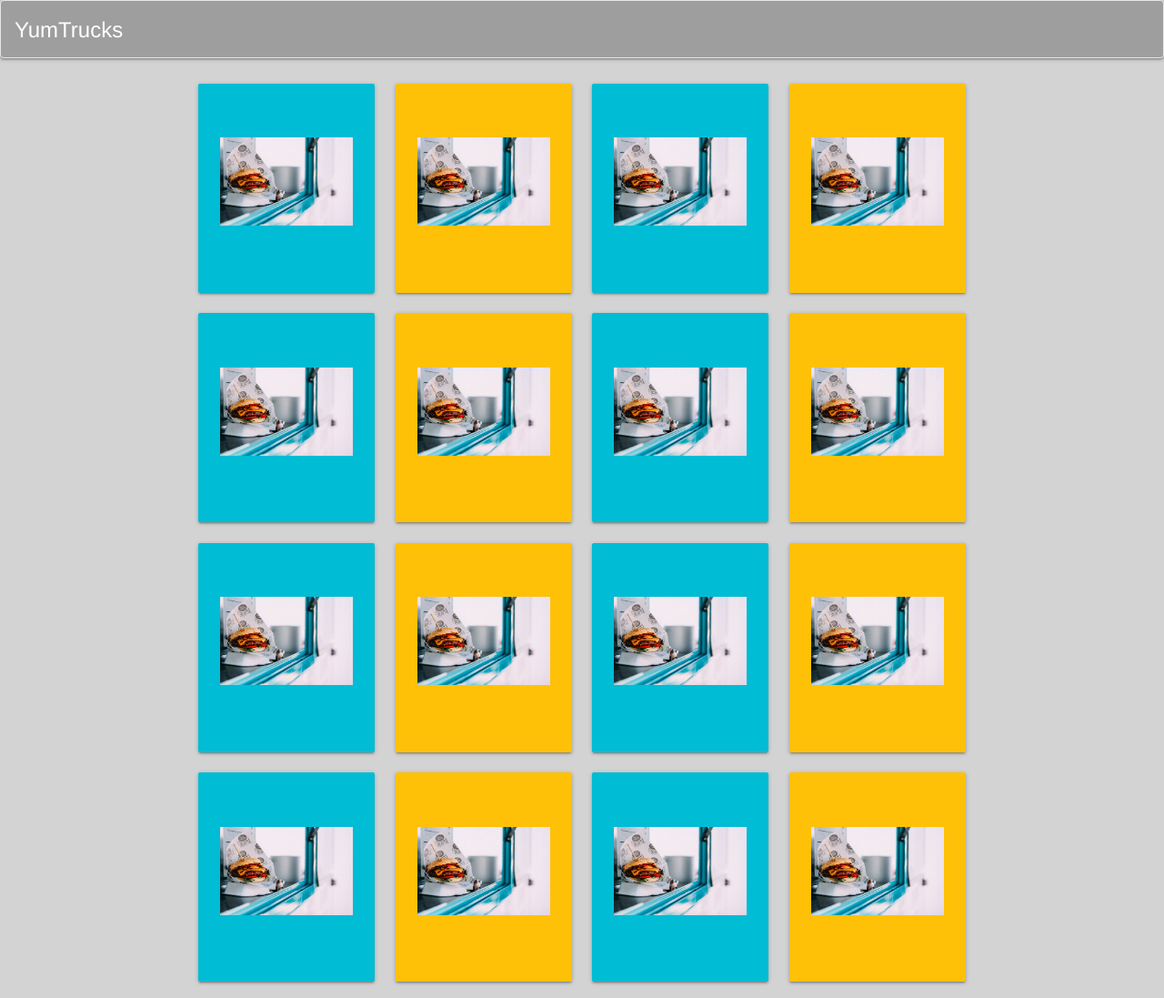
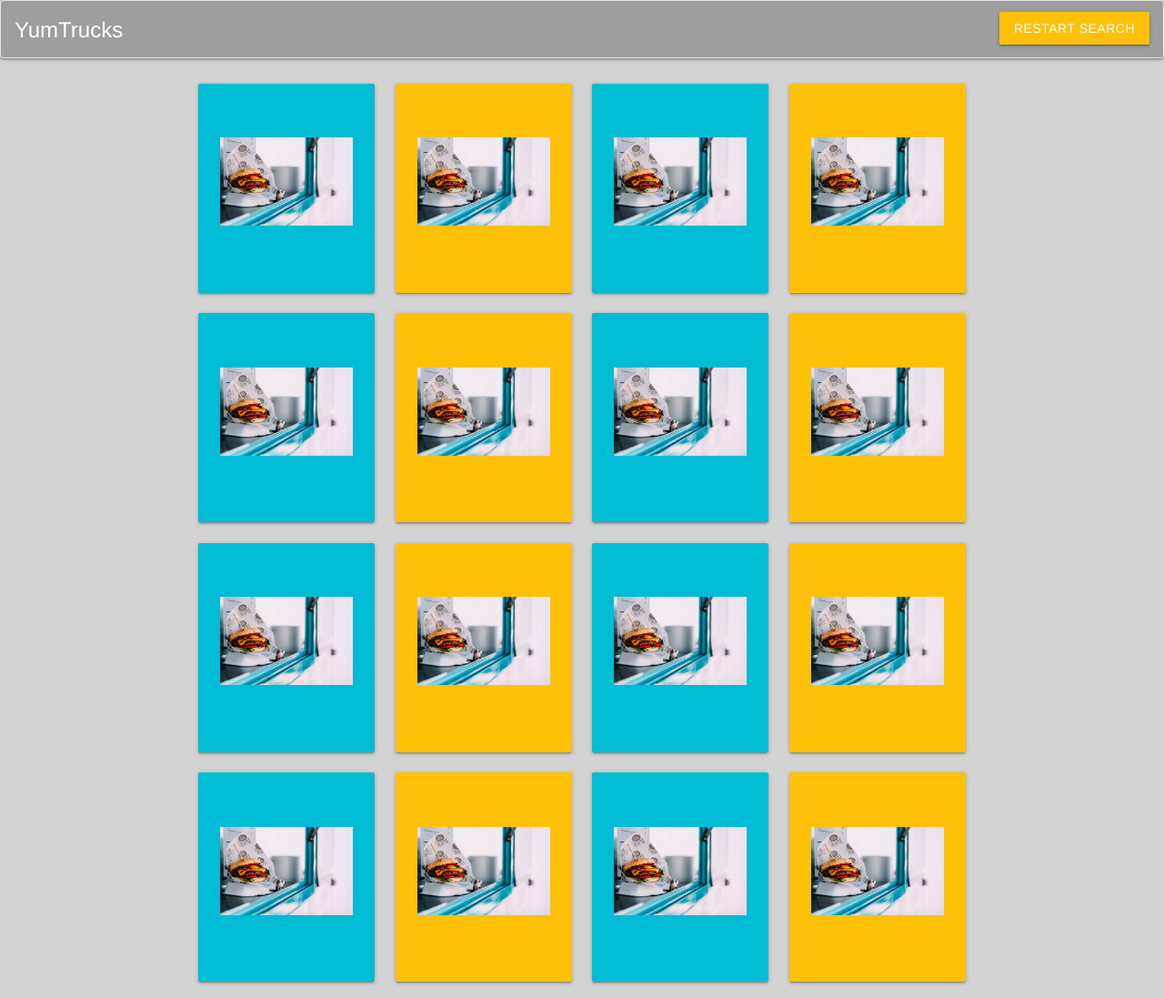
Before and after one commit to manuelr14/YumTrucks, a website: page public/trucks.html in a window 1280 px wide. Shown: the top 1097 px of the page at 91% size. Drawn offline with nearby package versions, Linux system fonts and the light colour scheme.

Commit message:
added restart search links

```diff
--- a/public/stylesheets/style.css
+++ b/public/stylesheets/style.css
@@ -2,10 +2,6 @@ form.signup,
 form.login {
   margin-top: 50px;
 }
-
-/* .container {
-  background-image: url("../public/images/healthyeating.jpg");
-} */
 
 .navbar-header {
   font-size: x-large;
@@ -37,8 +33,9 @@ h2 {
   text-align: center;
 }
 
-img {
-
+#restart {
+  float: right;
+  margin-top: 12px;
 }
 
 /* Footer */
--- a/public/trucks.html
+++ b/public/trucks.html
@@ -18,6 +18,7 @@
         <div class="container-fluid">
           <div class="navbar-header" class="center-align">YumTrucks
           </div>
+          <a id="restart" class="waves-effect waves-light btn amber" href="location.html">Restart Search</a>
         </div>
     </nav>
 
```
Also changed, not shown: public/users.html (+1 -0 lines).
